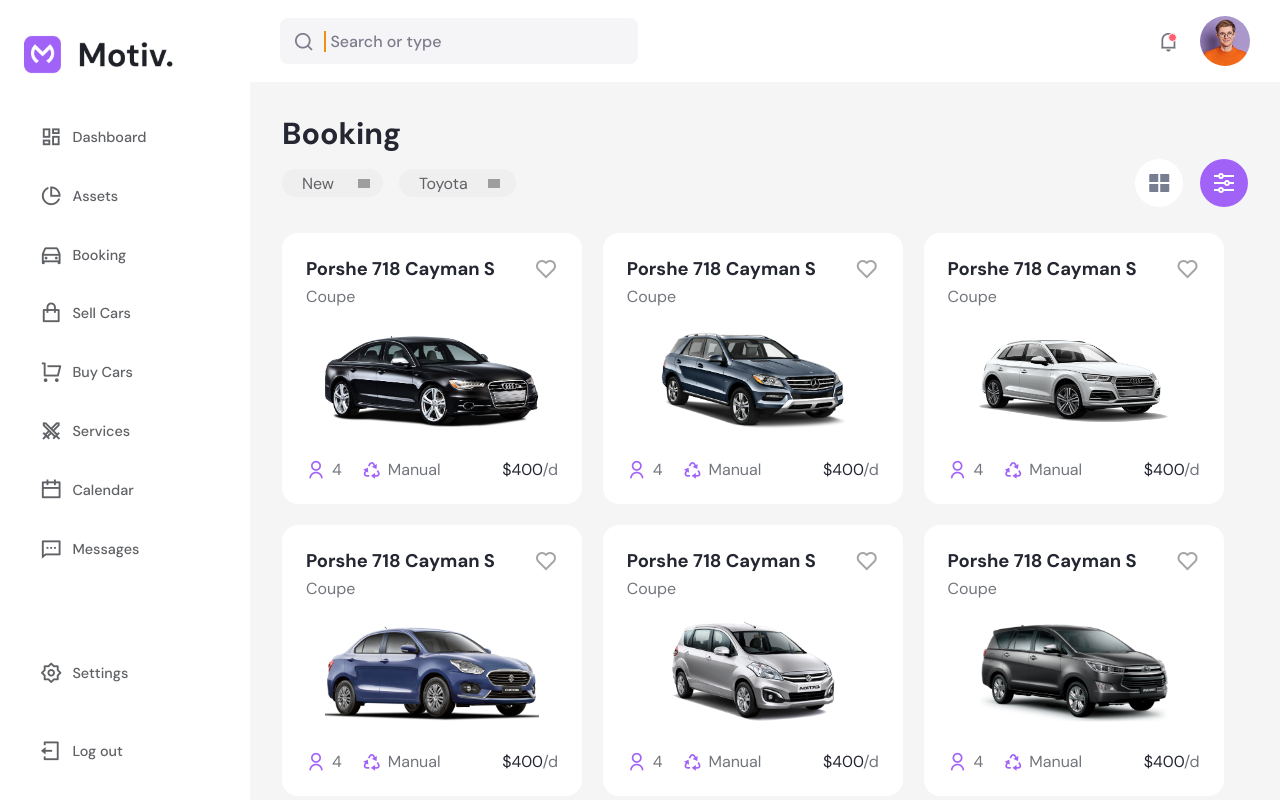
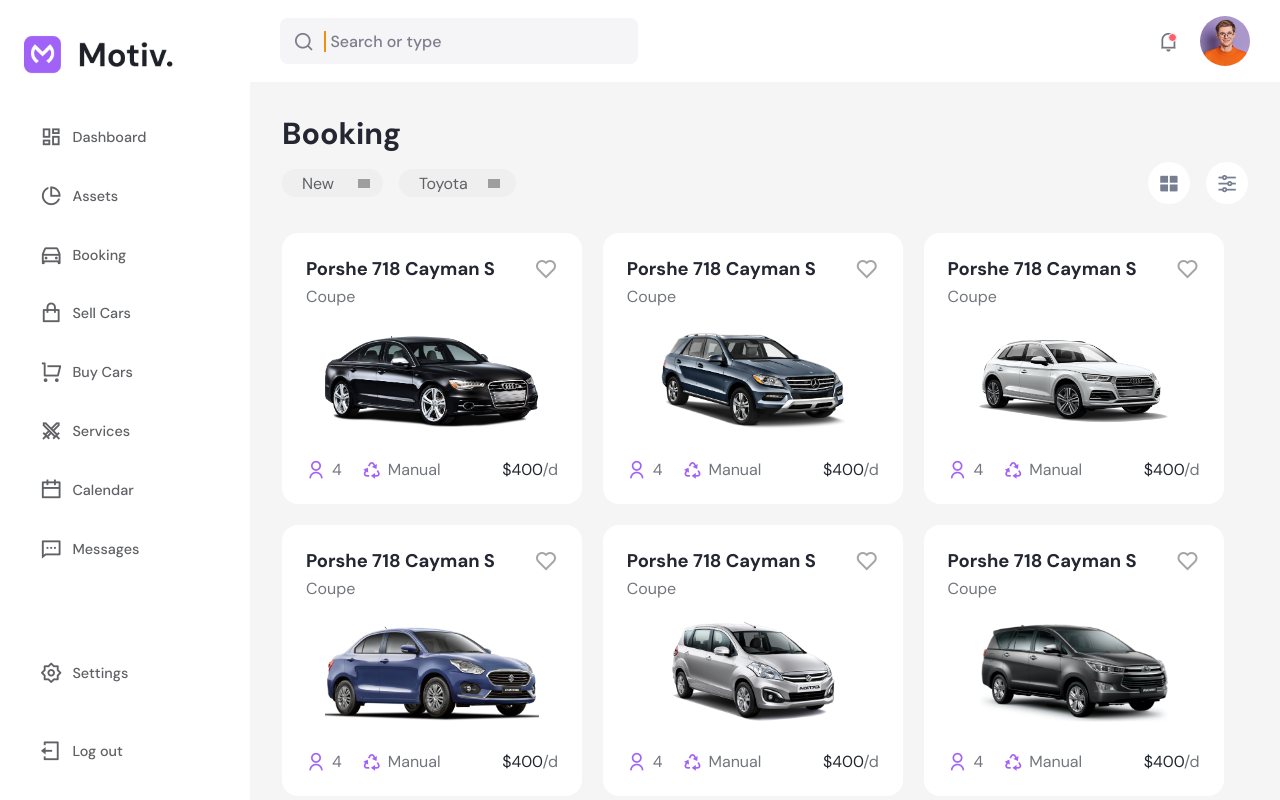
Before and after one commit to A-Selim/motiv, a React (Vite) app: page /booking in a window 1280 px wide. Shown: the top 800 px of the page. Built offline with nearby package versions, Linux system fonts and the light colour scheme; grey boxes are pictures that could not be loaded.

Commit message:
Fix hover effect for buttons

```diff
--- a/src/Pages/Booking/Booking.css
+++ b/src/Pages/Booking/Booking.css
@@ -35,25 +35,25 @@
 }
 
 .tool-btn {
-  font-size: 1.5rem;
+  font-size: 1.3rem;
   padding: 0.5em;
   border-radius: 50%;
   border: none;
   outline: none;
   cursor: pointer;
+  color: #777e91;
+  background-color: #ffffff;
+}
+
+.tool-btn:hover {
+  color: #ffffff;
+  background-color: #a162f7;
 }
 
 .tool-btn > i {
   display: block;
 }
 
-.grid-btn {
-  color: #777e91;
-  background-color: #ffffff;
+.settings-btn {
+  margin-left: 0.8em;
 }
-
-.settings-btn {
-  color: #ffffff;
-  background-color: #a162f7;
-  margin-left: 0.7em;
-}
```
